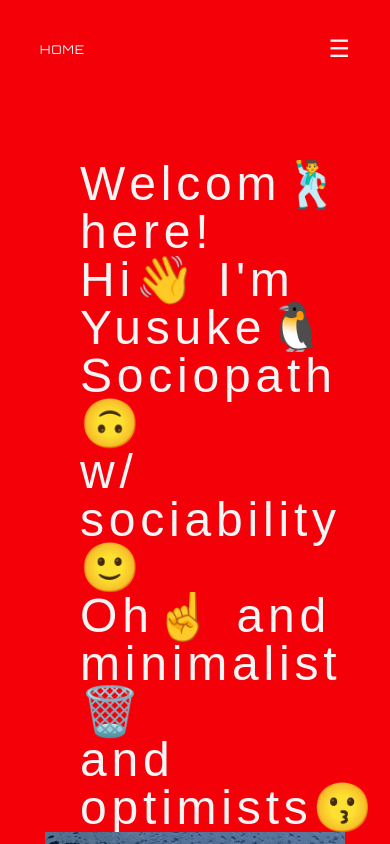
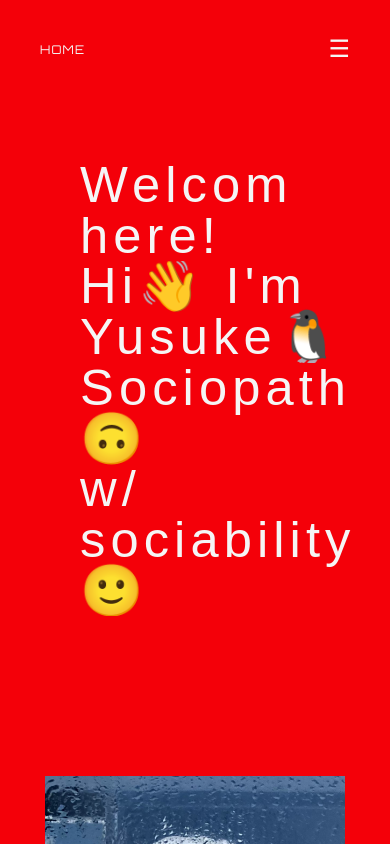
Before and after one commit to ch00z00/portfolio, a Next.js app: page / in a window 390 px wide. Shown: the top 844 px of the page. Built offline with nearby package versions, Linux system fonts and the light colour scheme; a web font is replaced by a local one.

Commit message:
[fix] Fixed font-size for responsive.

```diff
--- a/src/components/elements/Button/AnimLinkButton.tsx
+++ b/src/components/elements/Button/AnimLinkButton.tsx
@@ -22,7 +22,7 @@ export const AnimLinkButton: React.FC<AnimLinkButtonProps> = ({
       <button
         type="button"
         className="group inline-flex items-center
-                  overflow-hidden py-4 duration-200
+                  overflow-hidden duration-200
                   hover:rounded-md hover:bg-white-100/20"
       >
         <BaseLink
@@ -30,7 +30,7 @@ export const AnimLinkButton: React.FC<AnimLinkButtonProps> = ({
           blank={blank}
           href={href}
           className={twMerge(
-            "font-orbitron text-sm tracking-wider text-white-200 duration-200 group-hover:px-4 sm:text-2xl",
+            "font-orbitron  text-[min(13vw,100px)] tracking-wider text-white-200 duration-200 group-hover:px-4",
             className
           )}
         >
--- a/src/components/elements/Text/RevealText.tsx
+++ b/src/components/elements/Text/RevealText.tsx
@@ -49,7 +49,7 @@ export const RevealText: React.FC<Props> = ({
     <div
       ref={textRef}
       className={twMerge(
-        "overflow-hidden font-neuropol text-5xl tracking-widest text-white-200 md:text-8xl lg:text-9xl",
+        "overflow-hidden font-neuropol text-[min(13vw,128px)] tracking-widest text-white-200",
         className
       )}
     >
--- a/src/components/layouts/Nav/Menu.tsx
+++ b/src/components/layouts/Nav/Menu.tsx
@@ -18,7 +18,7 @@ export const Menu: React.FC<Props> = ({ menuRef }) => {
       <li>
         <AnimLinkButton
           href="/"
-          className="w-[250px] font-march-evoked text-4xl tracking-widest group-hover:px-8 sm:text-4xl md:w-[640px] md:text-9xl"
+          className="w-[250px] font-march-evoked tracking-widest group-hover:px-8 md:w-[640px]"
         >
           <div className="flex items-center justify-between text-yellow-100">
             <div>HOME</div>
@@ -32,7 +32,7 @@ export const Menu: React.FC<Props> = ({ menuRef }) => {
       <li>
         <AnimLinkButton
           href="/about"
-          className="w-[250px] font-march-evoked text-4xl tracking-widest group-hover:px-8 sm:text-4xl md:w-[640px] md:text-9xl"
+          className="w-[250px] font-march-evoked tracking-widest group-hover:px-8 md:w-[640px]"
         >
           <div className="flex items-center justify-between text-yellow-100">
             <div>ABOUT</div>
@@ -46,7 +46,7 @@ export const Menu: React.FC<Props> = ({ menuRef }) => {
       <li>
         <AnimLinkButton
           href="/blog/list"
-          className="w-[250px] font-march-evoked text-4xl tracking-widest group-hover:px-8 sm:text-4xl md:w-[640px] md:text-9xl"
+          className="w-[250px] font-march-evoked tracking-widest group-hover:px-8 md:w-[640px]"
         >
           <div className="flex items-center justify-between text-yellow-100">
             <div>BLOG</div>
@@ -60,7 +60,7 @@ export const Menu: React.FC<Props> = ({ menuRef }) => {
       <li>
         <AnimLinkButton
           href="/archives"
-          className="w-[250px] font-march-evoked text-4xl tracking-widest group-hover:px-8 sm:text-4xl md:w-[640px] md:text-9xl"
+          className="w-[250px] font-march-evoked tracking-widest group-hover:px-8 md:w-[640px]"
         >
           <div className="flex items-center justify-between text-yellow-100">
             <div>ARCH</div>
--- a/src/components/pages/Home/HomePage.tsx
+++ b/src/components/pages/Home/HomePage.tsx
@@ -21,8 +21,8 @@ export const HomePage: React.FC = () => {
   }, []);
 
   return (
-    <div className="flex h-fit w-screen flex-col items-center bg-red-100 py-40">
-      <div className="top-80 flex w-screen flex-col">
+    <div className="flex h-fit w-screen flex-col items-center space-y-40 bg-red-100 py-40">
+      <div className="top-80 flex w-screen flex-col leading-none">
         {HOME_HERO_ITEMS.map((data, index) => (
           <RevealText
             key={index}
--- a/src/const/constants.ts
+++ b/src/const/constants.ts
@@ -10,7 +10,7 @@ export const DESCRIPTION = {
 
 export const HOME_HERO_ITEMS = [
   {
-    text: "Welcom🕺 here!",
+    text: "Welcom here!",
     className: "pl-20 font-march-evoked",
   },
   {
@@ -19,10 +19,6 @@ export const HOME_HERO_ITEMS = [
   },
   {
     text: "Sociopath🙃 w/ sociability🙂",
-    className: "pl-20 font-march-evoked",
-  },
-  {
-    text: "Oh☝️ and minimalist🗑️ and optimists😗",
     className: "pl-20 font-march-evoked",
   },
 ];
```
